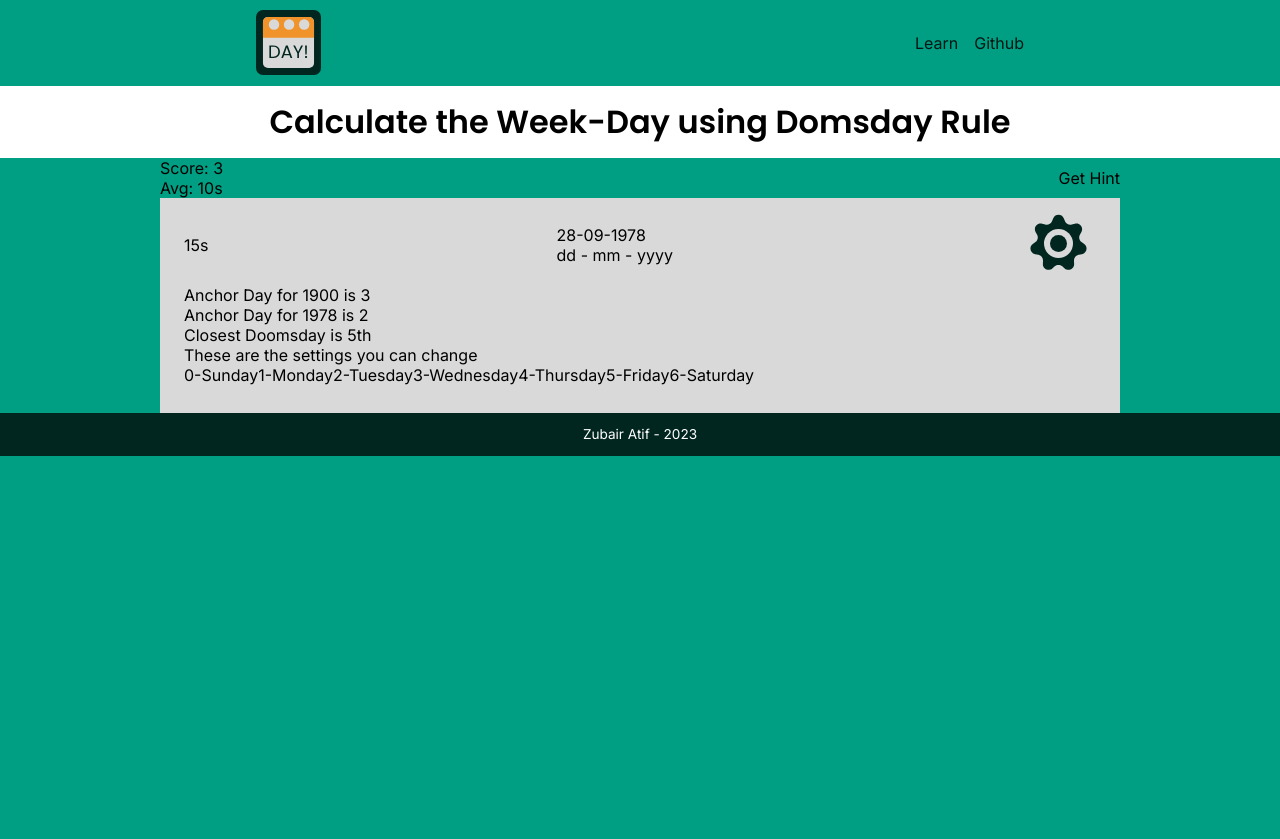
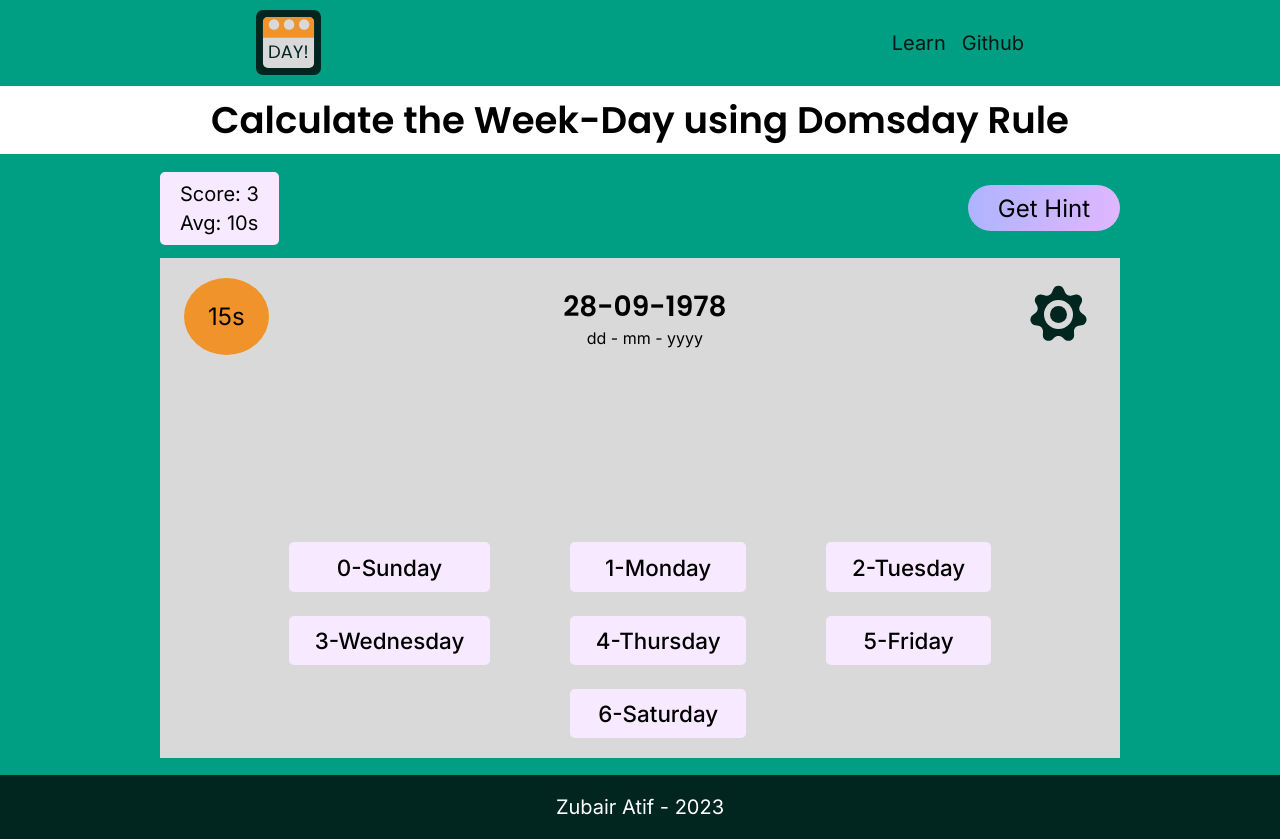
Before and after one commit to zubairatif/doomsday, a plain HTML site: page index.html in a window 1280 px wide. Before the commit the page ends 800 px from the top, so only its background shows below. Drawn offline with Linux system fonts and the light colour scheme.

Commit message:
styled index.html

```diff
--- a/index.css
+++ b/index.css
@@ -3,31 +3,24 @@ body {
 }
 
 .top_bar {
-  display: flex;
-  align-items: center;
   justify-content: space-between;
   padding-inline: 20%;
   padding-block: 0.65rem;
 }
-ul {
-  list-style: none;
-}
+
 .top_bar ul {
   display: flex;
   gap: 1rem;
+  color: white;
 }
 
 header {
   background: white;
   padding-block: 0.75rem;
-  display: grid;
-  place-items: center;
 }
 .above_main {
   max-width: 960px;
   margin-inline: auto;
-  display: flex;
-  align-items: center;
   justify-content: space-between;
 }
 main {
@@ -35,17 +28,63 @@ main {
   max-width: 960px;
   margin-inline: auto;
   padding: 0.5rem 1.5rem;
+  height: 500px;
+  display: grid;
+  grid-template-rows: repeat(4, auto);
+}
+.above_main {
+  margin-block-end: 0.8rem;
+}
+
+.stats {
+  background-color: var(--light);
+  border-radius: 5px;
+  padding: 0.5em 1em;
+}
+.stats p:not(:last-child) {
+  margin-block-end: 0.25em;
+}
+.get_hint {
+  background: linear-gradient(90deg, #b0b4ff 2.71%, #dfb7ff 100%);
+  border-radius: 25px;
+  font-size: 1.5rem;
+  padding: 0.35em 1.25em;
 }
 .main_top {
-  display: flex;
-  align-items: center;
   justify-content: space-between;
 }
-footer {
-  background-color: var(--primary-dark);
-  color: white;
+.stopwatch {
+  font-size: 1.5rem;
+  background-color: var(--secondary);
+  border-radius: 50%;
+  padding: 1em;
+}
+.date {
+  flex-direction: column;
+}
+.date_value {
+  font-family: "Poppins", sans-serif;
+  font-size: 1.75rem;
+}
+.date_format {
+  font-size: 1rem;
+}
+.options {
+  grid-row-start: -1;
   display: grid;
-  place-items: center;
-  font-size: 0.85rem;
-  padding-block: 1em;
+  grid-template-columns: repeat(3, auto);
+  place-content: center;
+  gap: 1.5rem 5rem;
 }
+.day:nth-child(7) {
+  grid-column-start: 2;
+}
+.day {
+  padding: 0.5em 1.15em;
+  border-radius: 5px;
+  background: #f7e9ff;
+  font-family: "Inter";
+  font-weight: 500;
+  font-size: 1.4rem;
+  text-align: center;
+}
--- a/index.html
+++ b/index.html
@@ -9,7 +9,7 @@
     <script src="index.js"></script>
   </head>
   <body>
-    <div class="top_bar">
+    <div class="top_bar center">
       <img src="logo.svg" alt="Week-Day Logo" srcset="" />
       <ul class="top_links">
         <li><a href="learn.html">Learn</a></li>
@@ -20,20 +20,21 @@
         </li>
       </ul>
     </div>
-    <header>
+    <header class="center">
       <h1>Calculate the Week-Day using Domsday Rule</h1>
     </header>
-    <div class="above_main">
+    <div class="container">
+      <div class="above_main center">
         <div class="stats">
-        <p class="score_count">Score: 3<span class="score_value"></span></p>
-        <p class="average_count">Avg: 10s<span class="average_value"></span></p>
+          <p>Score: 3<span class="score_value"></span></p>
+          <p>Avg: 10s<span class="average_value"></span></p>
         </div>
         <button class="get_hint">Get Hint</button>
       </div>
       <main>
-      <div class="main_top">
+        <div class="main_top center">
           <div class="stopwatch"><p class="stopwatch_value">15s</p></div>
-        <div class="date">
+          <div class="date center">
             <p class="date_value">28-09-1978</p>
             <p class="date_format">dd - mm - yyyy</p>
           </div>
@@ -41,14 +42,20 @@
             <img src="settings.svg" alt="settings icon" />
           </button>
         </div>
-      <div class="main_hint hide">
+        <div class="main_hint hidden">
           <ul class="hint_list">
-          <li>Anchor Day for 1900 is <span class="hint_one_value">3</span></li>
-          <li>Anchor Day for 1978 is <span class="hint_two_value">2</span></li>
-          <li>Closest Doomsday is <span class="hint_three_value">5th</span></li>
+            <li>
+              Anchor Day for 1900 is <span class="hint_one_value">3</span>
+            </li>
+            <li>
+              Anchor Day for 1978 is <span class="hint_two_value">2</span>
+            </li>
+            <li>
+              Closest Doomsday is <span class="hint_three_value">5th</span>
+            </li>
           </ul>
         </div>
-      <div class="main_settings hide">
+        <div class="main_settings hidden">
           <p>These are the settings you can change</p>
         </div>
         <div class="options">
@@ -62,7 +69,8 @@
         </div>
         <button class="continue"></button>
       </main>
-    <footer>
+    </div>
+    <footer class="center">
       <p>Zubair Atif - 2023</p>
     </footer>
   </body>
--- a/style.css
+++ b/style.css
@@ -15,23 +15,35 @@
   margin: 0;
   padding: 0;
 }
-html,
+html {
+  height: 100%;
+}
 body {
-  height: 100%;
+  font-family: "Inter";
+  min-height: 100%;
+  display: flex;
+  flex-direction: column;
+  font-size: 1.25rem;
 }
 ::selection {
   background-color: var(--secondary);
+  color: black;
 }
 ::-moz-selection {
   background-color: var(--secondary);
-}
-body {
-  font-family: "Inter";
+  color: black;
 }
 h1,
-h2 {
+h2,
+h3 {
   font-family: "Poppins";
 }
+h1 {
+  text-align: center;
+  line-height: 1.2;
+  font-size: clamp(1.375rem, 1.711vw + 0.947rem, 3rem);
+}
+
 button {
   font: inherit;
   all: unset;
@@ -46,3 +58,26 @@ a:hover {
   text-decoration: 3px solid underline;
   opacity: 1;
 }
+ul {
+  list-style: none;
+}
+header {
+  margin-block-end: 1.1rem;
+}
+footer {
+  background-color: var(--primary-dark);
+  color: white;
+  padding-block: 1em;
+  margin-block-start: 1.1rem;
+}
+.center {
+  display: flex;
+  align-items: center;
+  justify-content: center;
+}
+.container {
+  flex: 1 0 auto;
+}
+.hidden {
+  visibility: hidden;
+}
```
Lines whose indentation alone changed are shown as unchanged.
